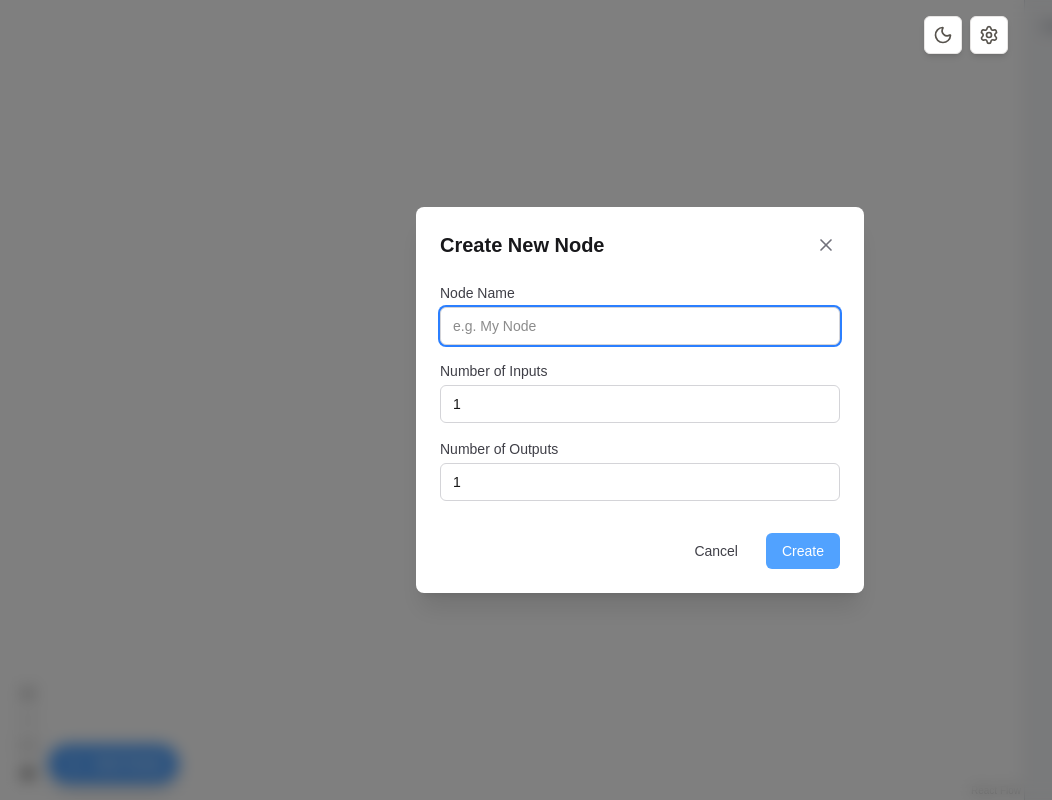
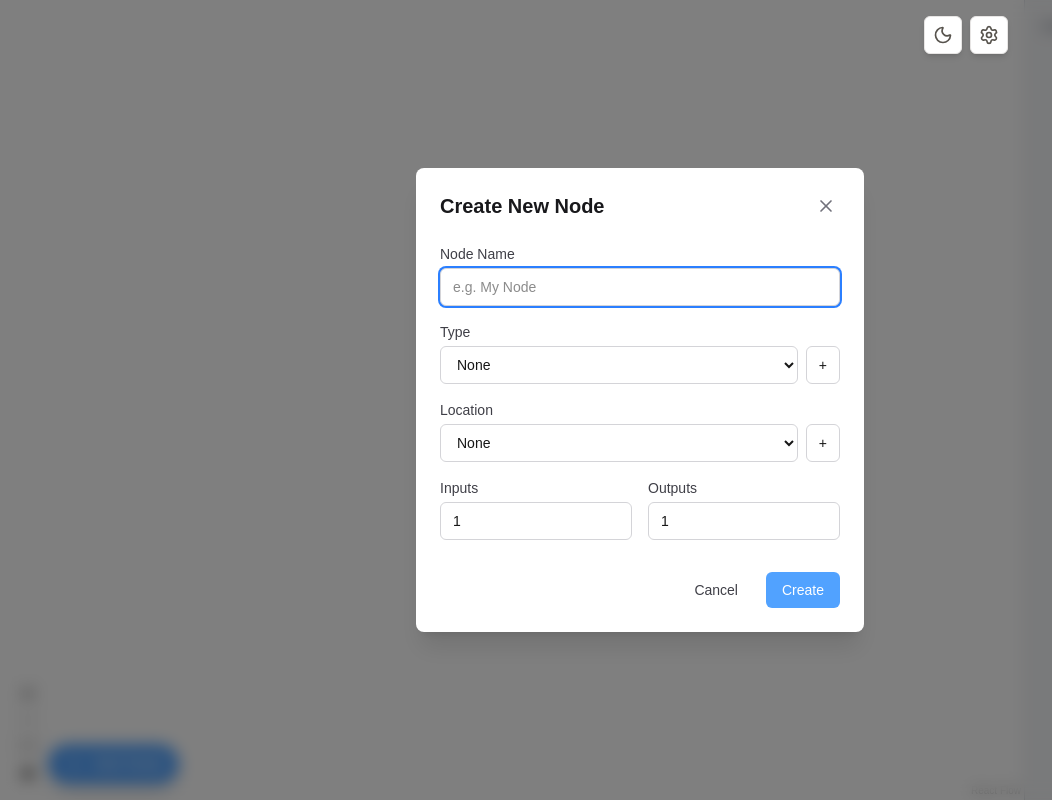
Before and after one commit to mageeagle/stage-diagram, a Next.js app: page / in a window 1280 px wide. Both pictures are taken after a click on the button "Add Node". Shown: the whole page, without its empty margins (0-1052 px from the left). Built offline with nearby package versions, Linux system fonts and the light colour scheme.

Commit message:
Types and Locations

```diff
--- a/src/components/diagram/DiagramCanvas.tsx
+++ b/src/components/diagram/DiagramCanvas.tsx
@@ -77,9 +77,9 @@ export const DiagramCanvas = () => {
     };
    }, [selectedNodeId, deleteNode, copyNode, setPendingPosition, setIsModalOpen]);
 
-  const handleCreateNode = (name: string, inputsCount: number, outputsCount: number) => {
+  const handleCreateNode = (name: string, inputsCount: number, outputsCount: number, type: string, location: string) => {
     if (pendingPosition) {
-      addNode('custom', pendingPosition, name, inputsCount, outputsCount);
+      addNode('custom', pendingPosition, name, inputsCount, outputsCount, type, location);
     }
     setIsModalOpen(false);
     setPendingPosition(null);
@@ -99,7 +99,6 @@ export const DiagramCanvas = () => {
           colorMode={theme}
           fitView
         >
-          {/* <Background gap={20} /> */}
           <Controls />
         </ReactFlow>
       <NodeCreationModal
--- a/src/components/diagram/NodeCreationModal.tsx
+++ b/src/components/diagram/NodeCreationModal.tsx
@@ -3,11 +3,12 @@
 import React, { useState, useEffect, useRef } from 'react';
 import { createPortal } from 'react-dom';
 import { X } from 'lucide-react';
+import { useStore } from '../../store/useStore';
 
 interface NodeCreationModalProps {
   isOpen: boolean;
   onClose: () => void;
-  onCreate: (name: string, inputsCount: number, outputsCount: number) => void;
+  onCreate: (name: string, inputsCount: number, outputsCount: number, type: string, location: string) => void;
 }
 
 export const NodeCreationModal = ({
@@ -18,6 +19,11 @@ export const NodeCreationModal = ({
   const [name, setName] = useState('');
   const [inputsCount, setInputsCount] = useState(1);
   const [outputsCount, setOutputsCount] = useState(1);
+  const [selectedType, setSelectedType] = useState('');
+  const [selectedLocation, setSelectedLocation] = useState('');
+
+  const { types, locations, addType, addLocation } = useStore();
+
   const nameRef = useRef<HTMLInputElement>(null);
   const inputRef = useRef<HTMLInputElement>(null);
 
@@ -27,11 +33,30 @@ export const NodeCreationModal = ({
     }
   }, [isOpen]);
 
+  const effectiveType = selectedType || 'none';
+  const effectiveLocation = selectedLocation || 'none';
+
+  const handleAddNewType = () => {
+    const newType = window.prompt('Enter new type:');
+    if (newType) {
+      addType(newType);
+      setSelectedType(newType);
+    }
+  };
+
+  const handleAddNewLocation = () => {
+    const newLocation = window.prompt('Enter new location:');
+    if (newLocation) {
+      addLocation(newLocation);
+      setSelectedLocation(newLocation);
+    }
+  };
+
   if (!isOpen) return null;
 
   const handleCreate = (e?: React.FormEvent) => {
     if (e) e.preventDefault();
-    onCreate(name || 'New Node', inputsCount, outputsCount);
+    onCreate(name || 'New Node', inputsCount, outputsCount, effectiveType, effectiveLocation);
   };
 
   const handleCancel = () => {
@@ -79,7 +104,58 @@ export const NodeCreationModal = ({
 
           <div>
             <label className="block text-sm font-medium text-zinc-700 dark:text-zinc-300 mb-1">
-              Number of Inputs
+              Type
+            </label>
+            <div className="flex gap-2">
+              <select
+                value={effectiveType}
+                onChange={(e) => setSelectedType(e.target.value)}
+                className="flex-1 rounded-md border border-zinc-300 bg-white px-3 py-2 text-sm focus:outline-none focus:ring-2 focus:ring-blue-500 dark:border-zinc-700 dark:bg-zinc-800 dark:text-zinc-100"
+              >
+                {types.map((t) => (
+                  <option key={t} value={t}>{t}</option>
+                ))}
+                <option value="none">None</option>
+              </select>
+              <button
+                type="button"
+                onClick={handleAddNewType}
+                className="rounded-md border border-zinc-300 px-3 py-2 text-sm hover:bg-zinc-100 dark:border-zinc-700 dark:hover:bg-zinc-800"
+              >
+                +
+              </button>
+            </div>
+          </div>
+
+          <div>
+            <label className="block text-sm font-medium text-zinc-700 dark:text-zinc-300 mb-1">
+              Location
+            </label>
+            <div className="flex gap-2">
+              <select
+                value={effectiveLocation}
+                onChange={(e) => setSelectedLocation(e.target.value)}
+                className="flex-1 rounded-md border border-zinc-300 bg-white px-3 py-2 text-sm focus:outline-none focus:ring-2 focus:ring-blue-500 dark:border-zinc-700 dark:bg-zinc-800 dark:text-zinc-100"
+              >
+                {locations.map((l) => (
+                  <option key={l} value={l}>{l}</option>
+                ))}
+                <option value="none">None</option>
+              </select>
+              <button
+                type="button"
+                onClick={handleAddNewLocation}
+                className="rounded-md border border-zinc-300 px-3 py-2 text-sm hover:bg-zinc-100 dark:border-zinc-700 dark:hover:bg-zinc-800"
+              >
+                +
+              </button>
+            </div>
+          </div>
+
+          <div className="grid grid-cols-2 gap-4">
+            <div>
+              <label className="block text-sm font-medium text-zinc-700 dark:text-zinc-300 mb-1">
+                Inputs
               </label>
               <input
                 ref={inputRef}
@@ -93,7 +169,7 @@ export const NodeCreationModal = ({
 
             <div>
               <label className="block text-sm font-medium text-zinc-700 dark:text-zinc-300 mb-1">
-              Number of Outputs
+                Outputs
               </label>
               <input
                 type="number"
@@ -102,6 +178,7 @@ export const NodeCreationModal = ({
                 onChange={(e) => setOutputsCount(Math.max(0, parseInt(e.target.value) || 0))}
                 className="w-full rounded-md border border-zinc-300 bg-white px-3 py-2 text-sm focus:outline-none focus:ring-2 focus:ring-blue-500 dark:border-zinc-700 dark:bg-zinc-800 dark:text-zinc-100"
               />
+            </div>
           </div>
 
           <div className="mt-8 flex justify-end gap-3">
--- a/src/components/inspector/PropertyInspector.tsx
+++ b/src/components/inspector/PropertyInspector.tsx
@@ -9,6 +9,12 @@ export const PropertyInspector = () => {
     selectedNodeId,
     nodes,
     updateNodeLabel,
+    updateNodeType,
+    updateNodeLocation,
+    types,
+    locations,
+    addType,
+    addLocation,
     addInput,
     removeInput,
     updateInputName,
@@ -29,6 +35,22 @@ export const PropertyInspector = () => {
     );
   }
 
+  const handleAddNewType = () => {
+    const newType = window.prompt('Enter new type:');
+    if (newType) {
+      addType(newType);
+      updateNodeType(selectedNode.id, newType);
+    }
+  };
+
+  const handleAddNewLocation = () => {
+    const newLocation = window.prompt('Enter new location:');
+    if (newLocation) {
+      addLocation(newLocation);
+      updateNodeLocation(selectedNode.id, newLocation);
+    }
+  };
+
   return (
     <div className={cn("w-64 h-full p-4 overflow-y-auto flex flex-col border-l", "bg-white text-foreground border-gray-300 dark:bg-background dark:border-gray-700")}>
       <div className="grow">
@@ -45,6 +67,54 @@ export const PropertyInspector = () => {
             onChange={(e) => updateNodeLabel(selectedNode.id, e.target.value)}
           />
         </div >
+
+        <div className="mb-6">
+          <div className="flex items-center justify-between mb-2">
+            <label className={cn("block text-xs font-medium uppercase", "text-gray-500 dark:text-gray-400")}>
+              Type
+            </label>
+            <button
+              onClick={handleAddNewType}
+              className="cursor-pointer text-blue-500 hover:text-blue-700"
+            >
+              <Plus size={16} />
+            </button>
+          </div >
+          <select
+            value={selectedNode.data.type || ''}
+            onChange={(e) => updateNodeType(selectedNode.id, e.target.value)}
+            className="w-full px-2 py-1 border border-gray-300 rounded text-sm dark:border-gray-700 dark:bg-transparent"
+          >
+             <option value="none">None</option>
+             {types.map((t) => (
+               <option key={t} value={t}>{t}</option>
+             ))}
+          </select>
+        </div>
+
+        <div className="mb-6">
+          <div className="flex items-center justify-between mb-2">
+            <label className={cn("block text-xs font-medium uppercase", "text-gray-500 dark:text-gray-400")}>
+              Location
+            </label>
+            <button
+              onClick={handleAddNewLocation}
+              className="cursor-pointer text-blue-500 hover:text-blue-700"
+            >
+              <Plus size={16} />
+            </button>
+          </div >
+          <select
+            value={selectedNode.data.location || ''}
+            onChange={(e) => updateNodeLocation(selectedNode.id, e.target.value)}
+            className="w-full px-2 py-1 border border-gray-300 rounded text-sm dark:border-gray-700 dark:bg-transparent"
+          >
+             <option value="none">None</option>
+             {locations.map((l) => (
+               <option key={l} value={l}>{l}</option>
+             ))}
+          </select>
+        </div>
 
         <div className="mb-6">
           <div className="flex items-center justify-between mb-2">
--- a/src/store/useStore.ts
+++ b/src/store/useStore.ts
@@ -1,10 +1,7 @@
 import { create } from 'zustand';
 import {
-  Connection,
   Edge,
-  EdgeChange,
   Node,
-  NodeChange,
   OnNodesChange,
   OnEdgesChange,
   OnConnect,
@@ -35,6 +32,8 @@ interface DiagramState {
 
   // Node property updates
   updateNodeLabel: (nodeId: string, label: string) => void;
+  updateNodeType: (nodeId: string, type: string) => void;
+  updateNodeLocation: (nodeId: string, location: string) => void;
   addInput: (nodeId: string) => void;
   removeInput: (nodeId: string, inputId: string) => void;
   updateInputName: (nodeId: string, inputId: string, name: string) => void;
@@ -43,7 +42,15 @@ interface DiagramState {
   updateOutputName: (nodeId: string, outputId: string, name: string) => void;
 
   // Canvas actions
-   addNode: (type: string, position: { x: number; y: number }, label: string, inputsCount?: number, outputsCount?: number) => void;
+  addNode: (
+    type: string,
+    position: { x: number; y: number },
+    label: string,
+    inputsCount?: number,
+    outputsCount?: number,
+    typeProperty?: string,
+    locationProperty?: string
+  ) => void;
   copyNode: (nodeId: string) => void;
   deleteNode: (nodeId: string) => void;
   setIsModalOpen: (isOpen: boolean) => void;
@@ -65,26 +72,27 @@ export const useStore = create<DiagramState>((set, get) => ({
   types: [],
   locations: [],
 
-  onNodesChange: (changes: NodeChange<Node<CustomNodeData>>[]) => {
+  // React Flow actions
+  onNodesChange: (changes) => {
     set({
       nodes: applyNodeChanges(changes, get().nodes),
     });
   },
-
-  onEdgesChange: (changes: EdgeChange<Edge>[]) => {
+  onEdgesChange: (changes) => {
     set({
       edges: applyEdgeChanges(changes, get().edges),
     });
   },
-
-  onConnect: (connection: Connection) => {
+  onConnect: (connection) => {
     set({
       edges: addEdge(connection, get().edges),
     });
   },
 
+  // Node selection
   setSelectedNode: (nodeId) => set({ selectedNodeId: nodeId }),
 
+  // Node property updates
   updateNodeLabel: (nodeId, label) => {
     set({
       nodes: get().nodes.map((node) => {
@@ -92,6 +100,34 @@ export const useStore = create<DiagramState>((set, get) => ({
           return {
             ...node,
             data: { ...node.data, label },
+          };
+        }
+        return node;
+      }),
+    });
+  },
+
+  updateNodeType: (nodeId, type) => {
+    set({
+      nodes: get().nodes.map((node) => {
+        if (node.id === nodeId) {
+          return {
+            ...node,
+            data: { ...node.data, type },
+          };
+        }
+        return node;
+      }),
+    });
+  },
+
+  updateNodeLocation: (nodeId, location) => {
+    set({
+      nodes: get().nodes.map((node) => {
+        if (node.id === nodeId) {
+          return {
+            ...node,
+            data: { ...node.data, location },
           };
         }
         return node;
@@ -207,7 +243,7 @@ export const useStore = create<DiagramState>((set, get) => ({
     });
   },
 
-   addNode: (type, position, label, inputsCount = 0, outputsCount = 0) => {
+  addNode: (type, position, label, inputsCount = 0, outputsCount = 0, typeProperty, locationProperty) => {
     const inputs = Array.from({ length: inputsCount }, (_, i) => ({
       id: nanoid(),
       name: `Input ${i + 1}`,
@@ -226,6 +262,8 @@ export const useStore = create<DiagramState>((set, get) => ({
         label,
         inputs,
         outputs,
+        type: typeProperty,
+        location: locationProperty,
       },
     };
     set({
@@ -258,6 +296,7 @@ export const useStore = create<DiagramState>((set, get) => ({
       selectedNodeId: null,
     });
   },
+
   setIsModalOpen: (isOpen) => set({ isModalOpen: isOpen }),
   setIsSettingsModalOpen: (isOpen) => set({ isSettingsModalOpen: isOpen }),
   setPendingPosition: (position) => set({ pendingPosition: position }),
--- a/src/types/diagram.ts
+++ b/src/types/diagram.ts
@@ -12,5 +12,7 @@ export interface CustomNodeData {
   label: string;           // The node's name
   inputs: NodeInput[];     // Array of input handles
   outputs: NodeOutput[];   // Array of output handles
+  type?: string;
+  location?: string;
   [key: string]: unknown;
 }
```
Lines whose indentation alone changed are shown as unchanged.
